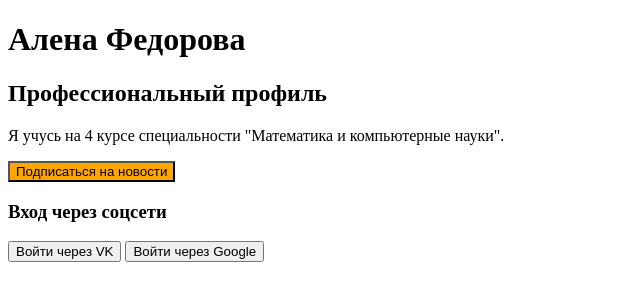
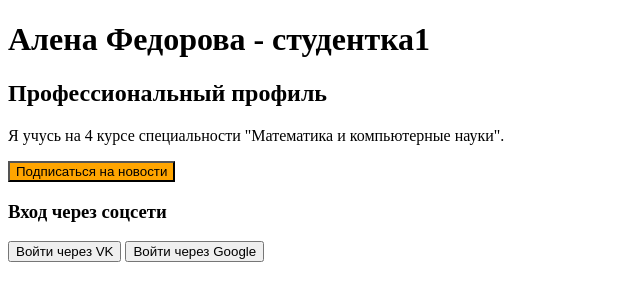
Before and after one commit to w1af1w/LR3_kross, a plain HTML site: page index.html in a window 1280 px wide. Shown: the whole page, without its empty margins (0-640 px from the left). Drawn offline with Linux system fonts and the light colour scheme.

Commit message:
Изменён заголовок (ветка 2)

```diff
--- a/index.html
+++ b/index.html
@@ -5,7 +5,7 @@
     <title>Мой профиль</title>
 </head>
 <body>
-    <h1>Алена Федорова</h1>
+    <h1>Алена Федорова - студентка1</h1>
     <h2>Профессиональный профиль</h2>
     <p>Я учусь на 4 курсе специальности "Математика и компьютерные науки".</p>
 
```
